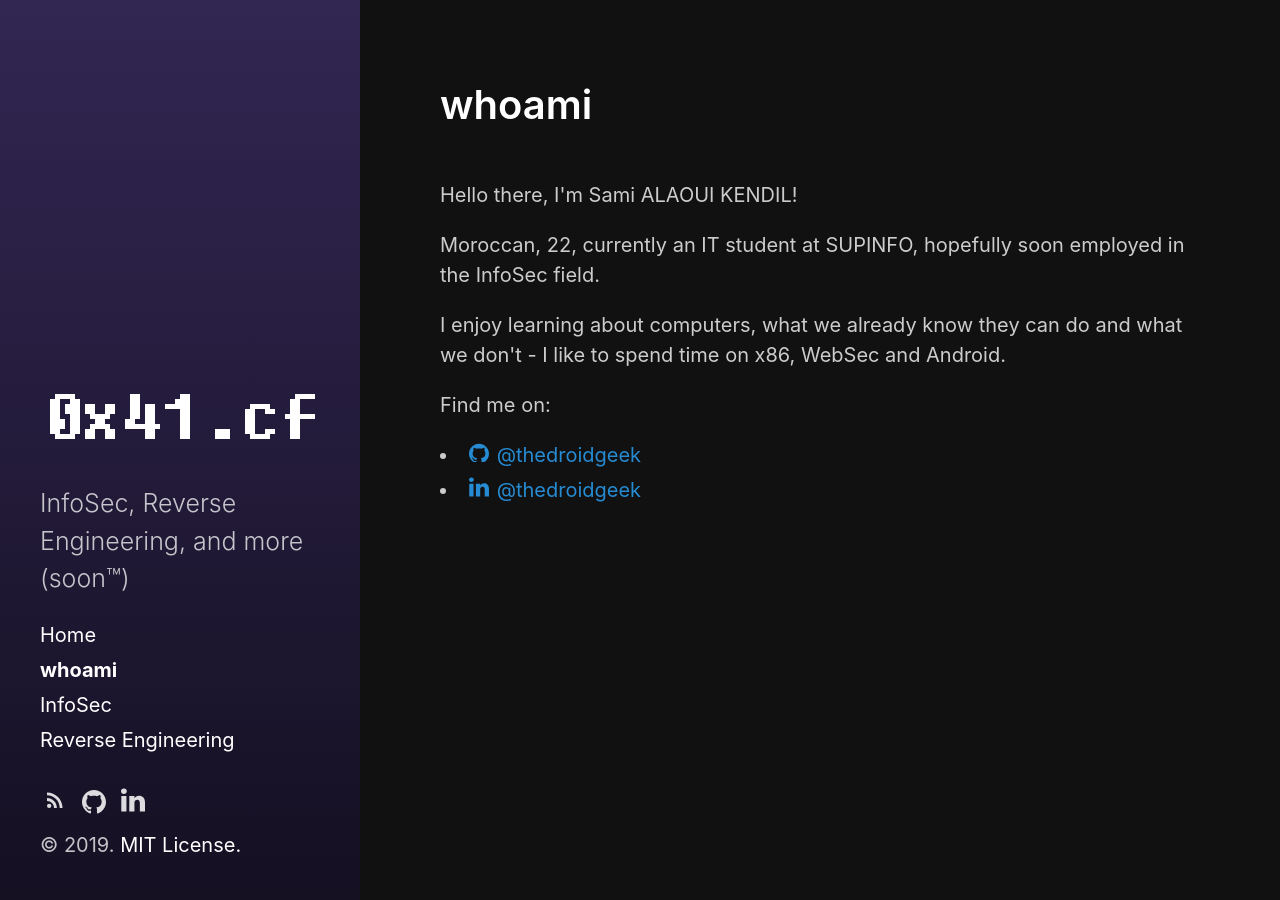
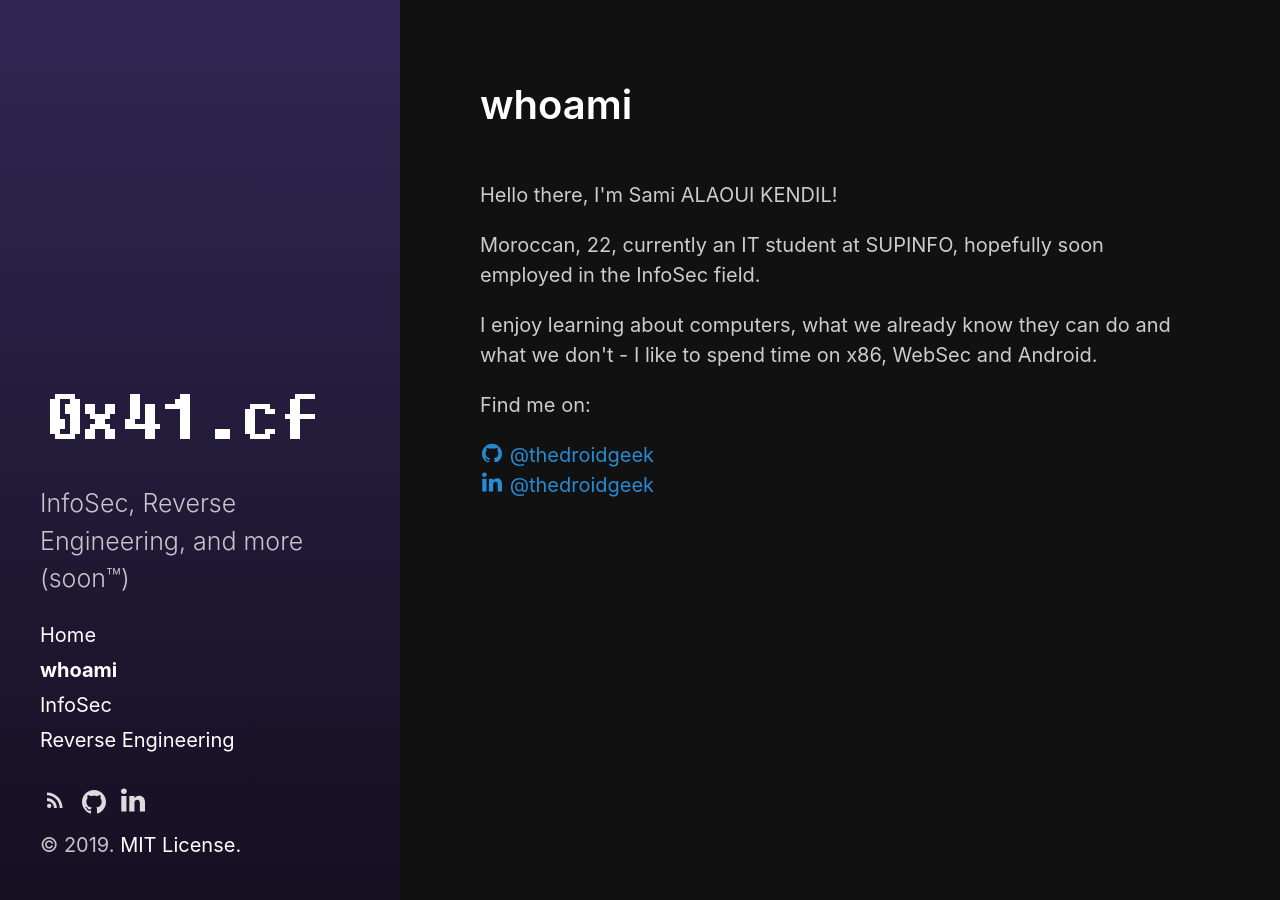
Before and after one commit to thedroidgeek/0x44.cc, a Jekyll site: the page built from about.html, in a window 1280 px wide. Built offline with Jekyll 4.4.1, drawn with Linux system fonts in a browser that asks for light colours.

Commit message:
minor aesthetic changes

```diff
--- a/_sass/hydeout/_variables.scss
+++ b/_sass/hydeout/_variables.scss
@@ -29,9 +29,9 @@ $padding-v: 1em !default;
 $padding-h: 1.5em !default;
 $heading-spacing: 1rem !default;
 $section-spacing: 2rem !default;
-$sidebar-width: 18rem !default;
+$sidebar-width: 20rem !default;
 
-$large-breakpoint: 49rem !default;
+$large-breakpoint: 55rem !default;
 $large-font-size: 1.25rem !default;
 
 $box-shadow-size: 1px !default;
--- a/about.html
+++ b/about.html
@@ -17,14 +17,13 @@ sidebar_link: true
 <p>Moroccan, <span id="age">born in 1996</span>, currently an IT student at SUPINFO, hopefully soon employed in the InfoSec field.</p>
 <p>I enjoy learning about computers, what we already know they can do and what we don't - I like to spend time on x86, WebSec and Android.</p>
 <p>Find me on:
-  <li>
+  <p>
     <a href="https://github.com/{{ site.github_username }}" target="_blank" rel="noopener noreferrer">
       {% include svg/github.svg %} @{{ site.github_username }}
     </a>
-  </li>
-  <li>
+    <br>
     <a href="https://linkedin.com/in/{{ site.linkedin_username }}" target="_blank" rel="noopener">
       {% include svg/linkedin.svg %} @{{ site.linkedin_username }}
     </a>
-  </li>
+  </p>
 </p>
```
